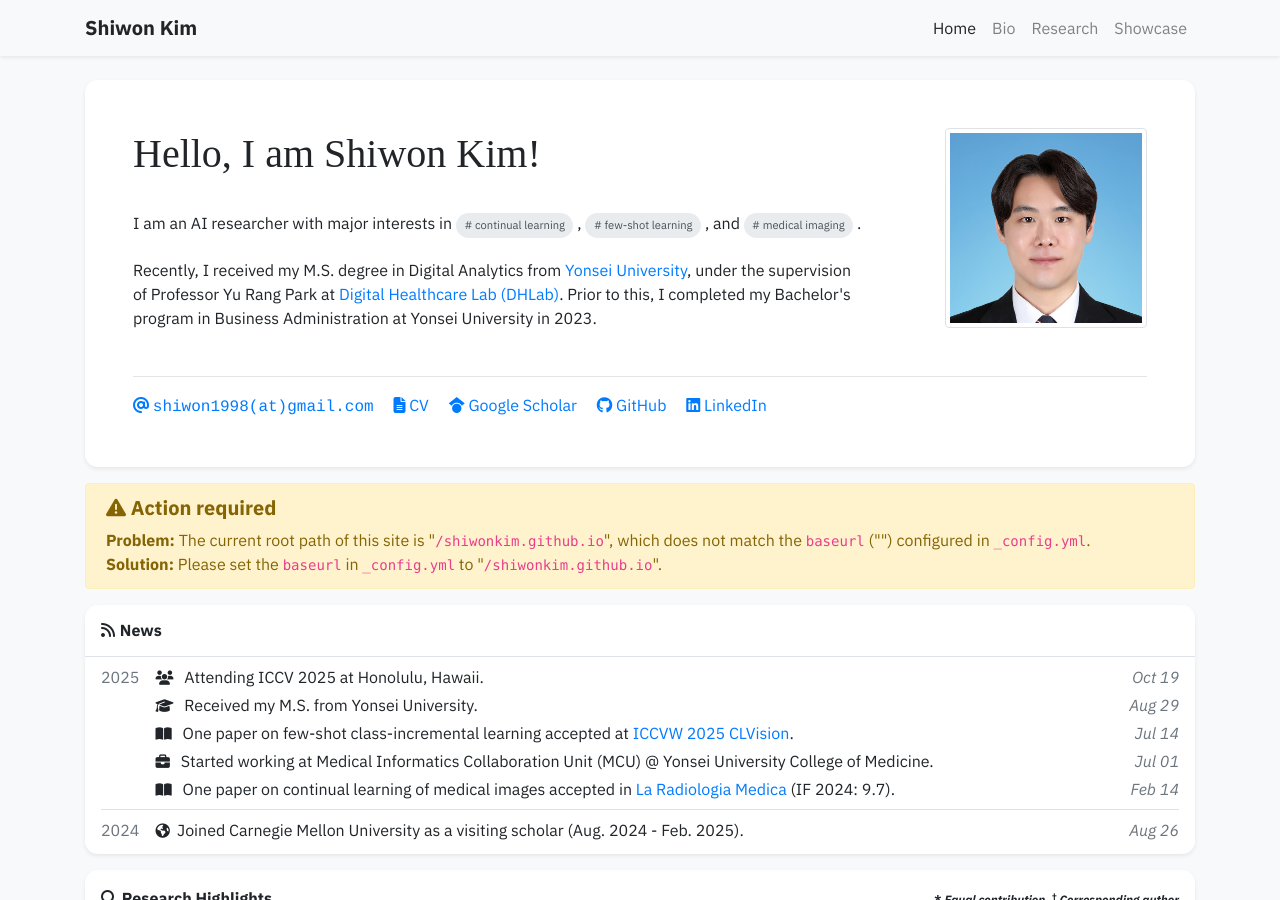
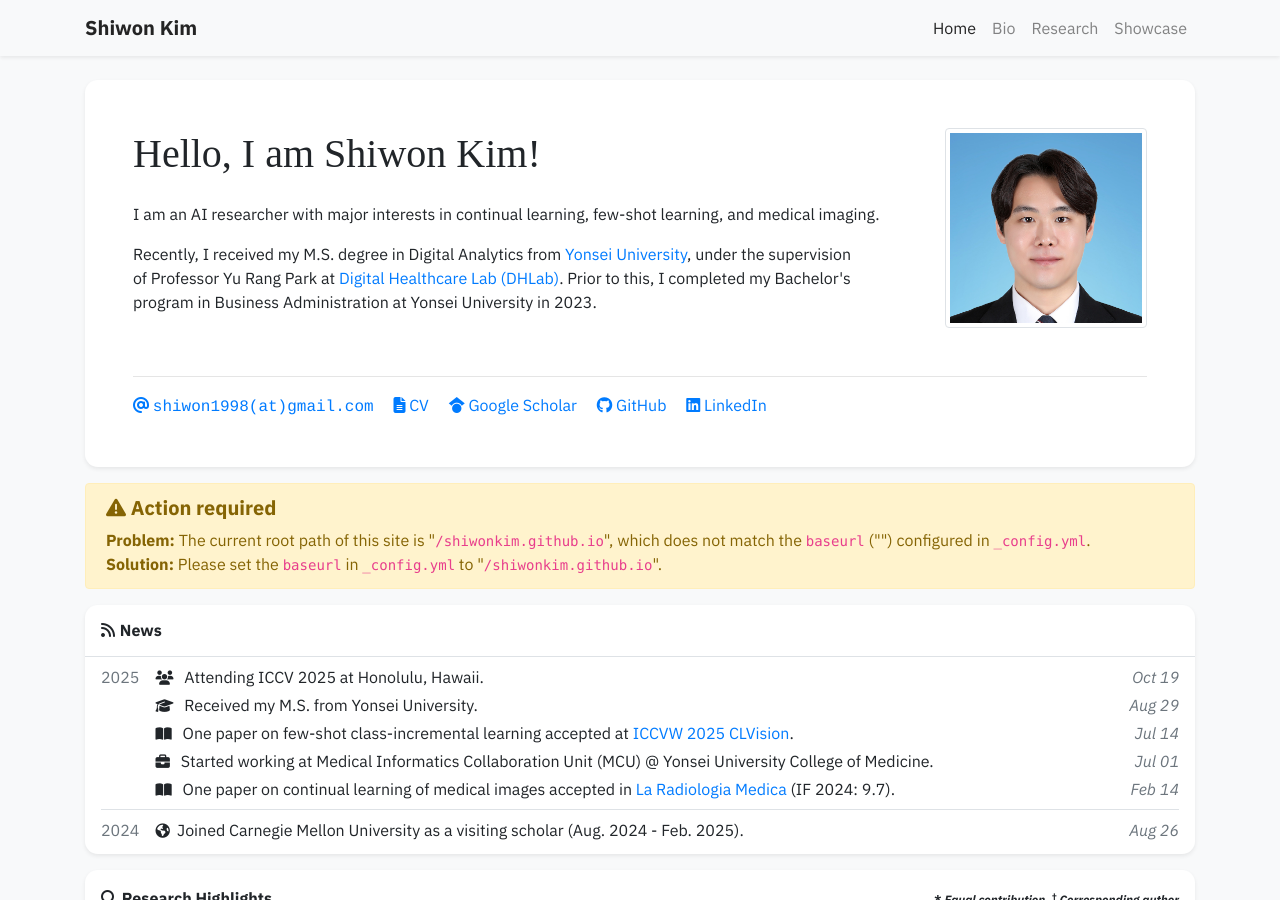
Before and after one commit to shiwonkim/shiwonkim.github.io, a Jekyll site: the page built from index.html, in a window 1280 px wide and 900 px high. Built offline with Jekyll 4.4.1, drawn with Linux system fonts in a browser that asks for light colours; nearby versions of some CDN libraries; some web fonts are replaced; a style sheet for code colours, icons or effects is not loaded.

Commit message:
edit profile

```diff
--- a/_data/profile.yml
+++ b/_data/profile.yml
@@ -22,10 +22,7 @@ linkedin: shiwon-kim-958462173
 short_bio_text_justify: false
 short_bio: >-
   <p>
-    I am an AI researcher with major interests in
-    <span class="tag-badge mr-1" style="margin-top: 1em;"># continual learning</span>,
-    <span class="tag-badge mr-1" style="margin-top: 1em;"># few-shot learning</span>, and
-    <span class="tag-badge mr-1" style="margin-top: 1em;"># medical imaging</span>.<br>
+    I am an AI researcher with major interests in continual learning, few-shot learning, and medical imaging.
   </p>
   <p>
     Recently, I received my M.S. degree in Digital Analytics from <a href="https://www.yonsei.ac.kr/sites/en_sc/index.do" target="_blank">Yonsei University</a>, under the supervision<br>
```
